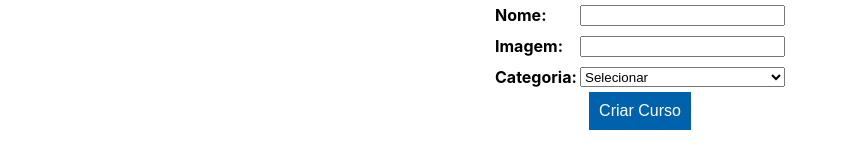
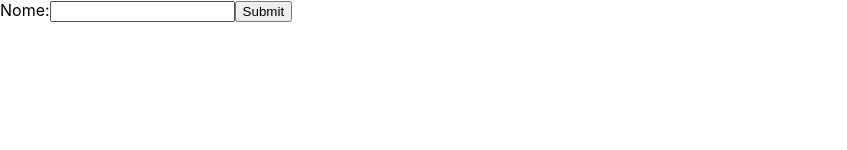
Before and after one commit to lucasmetron/reactIntroducaoTeinaWeb, a React (Create React App) app in the folder meu-app/: page / in a window 1280 px wide. Shown: the top 150 px of the page, without its empty margins (0-847 px from the left). Built offline with nearby package versions, Linux system fonts and the light colour scheme.

Commit message:
requisições

```diff
--- a/meu-app/src/App.js
+++ b/meu-app/src/App.js
@@ -3,7 +3,7 @@ import './App.css'
 import Course from './Componentes/Course'
 import NewCourseForm from './Componentes/NewCourseForm';
 // import MyForm from './Componentes/MyForm';
-// import MyForm2 from './Componentes/MyForm2';
+import MyForm2 from './Componentes/MyForm2';
 // import TextCounter from './Componentes/TextCounter'
 
 class App extends Component {
@@ -58,7 +58,7 @@ class App extends Component {
     return (
       <div>
 
-        <NewCourseForm onSubmit={this.add} />
+        {/* <NewCourseForm onSubmit={this.add} />
 
         <ul className='courses-list'>
           {
@@ -69,14 +69,14 @@ class App extends Component {
 
             })
           }
-        </ul>
+        </ul> */}
 
 
-        {/*
-        <TextCounter limit={20} />
-        <MyForm />
+
+        {/* <TextCounter limit={20} />
+        <MyForm /> */}
         <MyForm2 />
-        */}
+
 
       </div>
     );
--- a/meu-app/src/Componentes/MyForm2.js
+++ b/meu-app/src/Componentes/MyForm2.js
@@ -8,11 +8,20 @@ export default class MyForm2 extends Component {
         this.inputName = React.createRef()
 
         this.handleSubmit = this.handleSubmit.bind(this)
+
+        this.state = {
+            list: []
+        }
     }
 
     handleSubmit(event) {
         console.log(this.inputName.current.value)
         event.preventDefault(); //evitar o padrão do botao submit de enviar formulario
+        fetch(`https://api.github.com/search/repositories?q=${this.inputName.current.value}`)
+            .then(response => response.json())
+            .then(data => this.setState({
+                list: data.items
+            }))
     }
 
     render() {
@@ -22,11 +31,17 @@ export default class MyForm2 extends Component {
             <form onSubmit={this.handleSubmit}>
                 <label >
                     Nome:
-                    <input defaultValue='teste' type="text" name='name' ref={this.inputName} />
+                    <input type="text" name='name' ref={this.inputName} />
                 </label>
                 <input type="submit" />
-                {console.log(this.inputName)}
+
+                <ul>
+                    {state.list.map(item => <li>{item.full_name}</li>)}
+                </ul>
+
+
             </form>
+
 
         );
 
```
